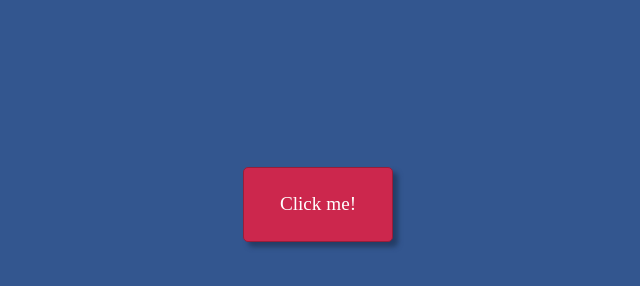
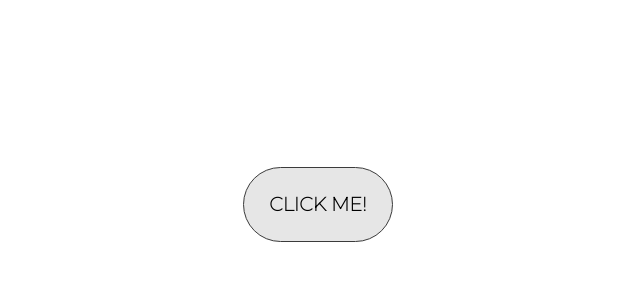
Before and after one commit to kgpagaduan/HelloWorld, a plain HTML site: page index.html in a window 1280 px wide. Shown: the whole page, without its empty margins (322-962 px from the left). Drawn offline with Linux system fonts and the light colour scheme.

Commit message:
Final Final Commit
Changed style and color
Added animation to button

```diff
--- a/css/main.css
+++ b/css/main.css
@@ -1,12 +1,8 @@
-body {
-  background: #33568f;
-}
-
 #helloworldcontainer{
-	color: white;
+	color: #525252;
 	font-size: 10em;
-	font-family: "Franklin Gothic";
-	text-shadow: 5px 5px 5px #243d66;
+  font-family: "Montserrat";
+  font-weight: bold;
 	text-align: center;
 	height: 50%;
 }
@@ -29,14 +25,33 @@ body {
 button {
   height: 75px;
   width: 150px;
-  border-radius: 5px;
-  border: 1px solid #961e3a;
-  box-shadow: 5px 5px 5px #243d66;
+  border-radius: 40px;
+  border: 1pt solid #3b3b3b;
   cursor: pointer;
-  font-family: "Franklin Gothic";
+  font-family: "Montserrat";
+  font-weight: bold;
   font-size: 1.2em;
-  color: white;
-  background: #cc274d;
+  color: black;
+  background: #e6e6e6;
+}
+
+button:hover{
+  animation: btn-animate 0.25s ease-in-out 0s 1 both;
+
+}
+
+@keyframes btn-animate {
+  0% {
+    color: black;
+    background: #e6e6e6;
+    border: 1pt solid #3b3b3b;
+  }
+
+  100% {
+    color: white;
+    background: #b12545;
+    border: 1pt solid #961e3a;
+  }
 }
 
 button:active {
--- a/index.html
+++ b/index.html
@@ -2,13 +2,14 @@
   <head>
     <title>Hello, World!</title>
     <link rel="stylesheet" type="text/css" href="css/main.css" />
+    <link href="https://fonts.googleapis.com/css?family=Montserrat:100" rel="stylesheet">
   </head>
   <body>
     <div id="flexcontainer">
-      <button id="clickme">Click me!</button>
-	  <button id="clear">Clear</button>
+      <button id="clickme">CLICK ME!</button>
+	    <button id="clear">CLEAR</button>
     </div>
-	<div id="helloworldcontainer"></div>
+	  <div id="helloworldcontainer"></div>
     <script src="javascript/main.js"></script>
   </body>
 </html>
```
